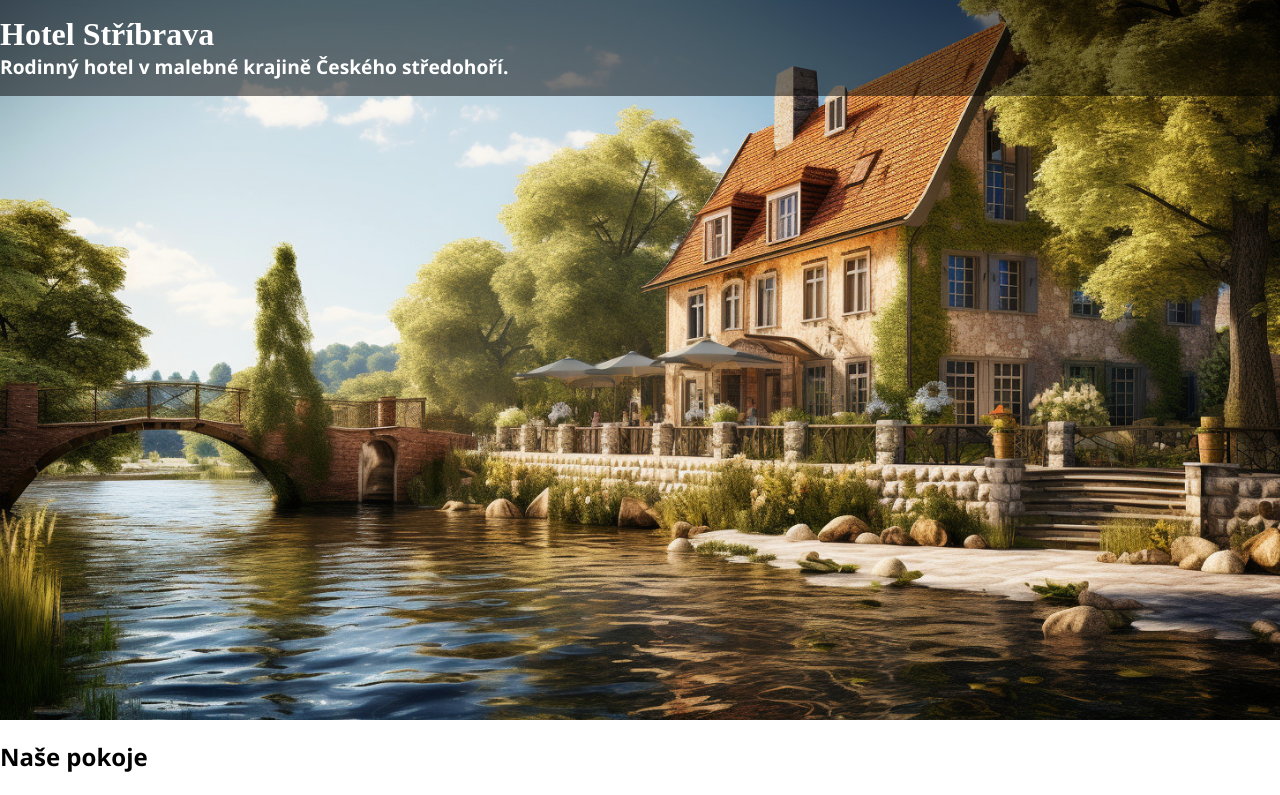
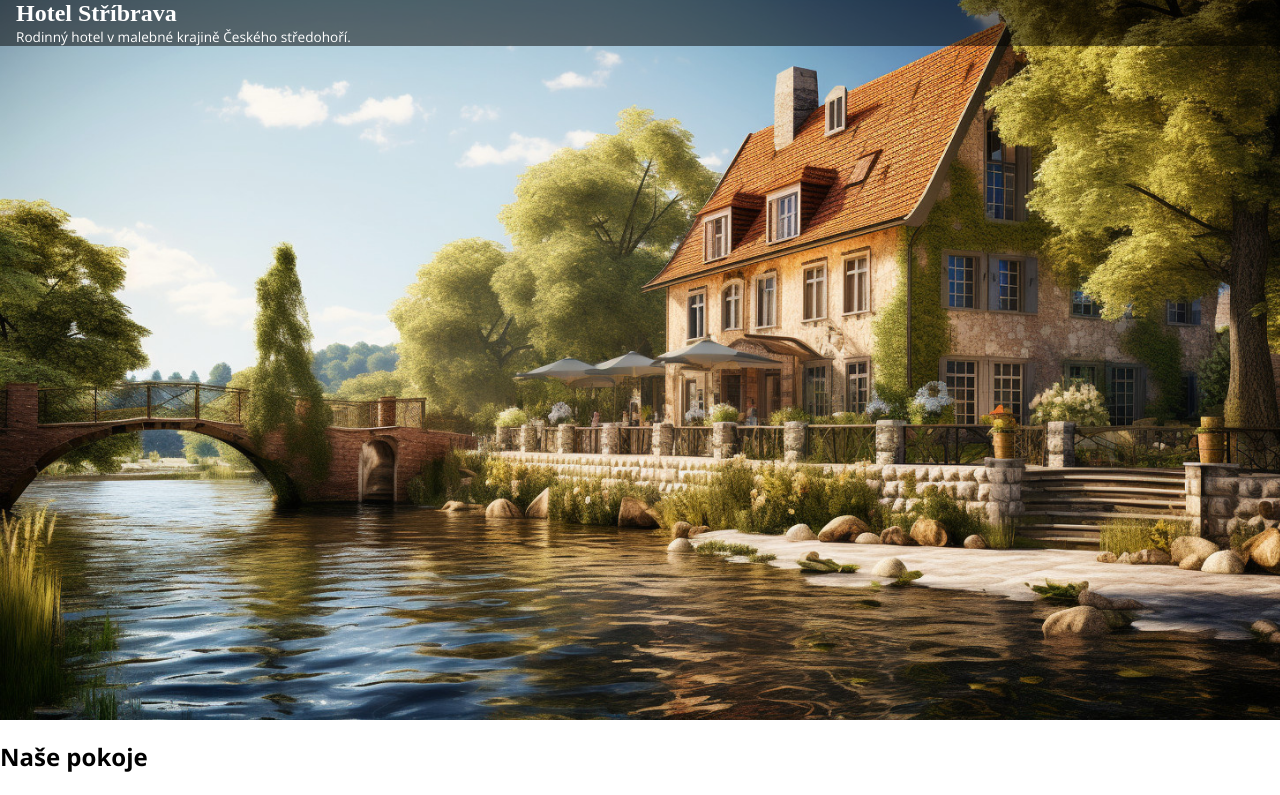
Before and after one commit to MartinaKolarova/hotel-stribrava, a React (Vite) app in the folder my-app/: page / in a window 1280 px wide. Shown: the top 795 px of the page. Built offline with nearby package versions, Linux system fonts and the light colour scheme; no server answers; a web font is replaced by a local one.

Commit message:
Header style

```diff
--- a/my-app/src/pages/components/Header/index.jsx
+++ b/my-app/src/pages/components/Header/index.jsx
@@ -4,9 +4,9 @@ export const Header = () => {
     <div className="header--container">
       <header>
         <h1 className="title"> Hotel Stříbrava</h1>
-        <h3 className="subtitle">
+        <p className="subtitle">
           Rodinný hotel v malebné krajině Českého středohoří.
-        </h3>
+        </p>
       </header>
     </div>
   );
--- a/my-app/src/pages/components/Header/style.css
+++ b/my-app/src/pages/components/Header/style.css
@@ -9,19 +9,20 @@
 }
 
 header {
-  padding: 1rem 0;
   background-color: rgba(0, 0, 0, 0.5)
 }
 
-h1 {
+.title {
   font-family: 'Agbalumo', cursive;
   margin: 0;
+  margin-left: 1rem;
   color: white;
-  font-size: 2rem;
+  font-size: 1.5rem;
 }
 
-h3 {
+.subtitle {
   margin: 0;
+  margin-left: 1rem;
   color: white;
-  font-size: 1.2rem;
+  font-size: 0.85rem;
 }
```
